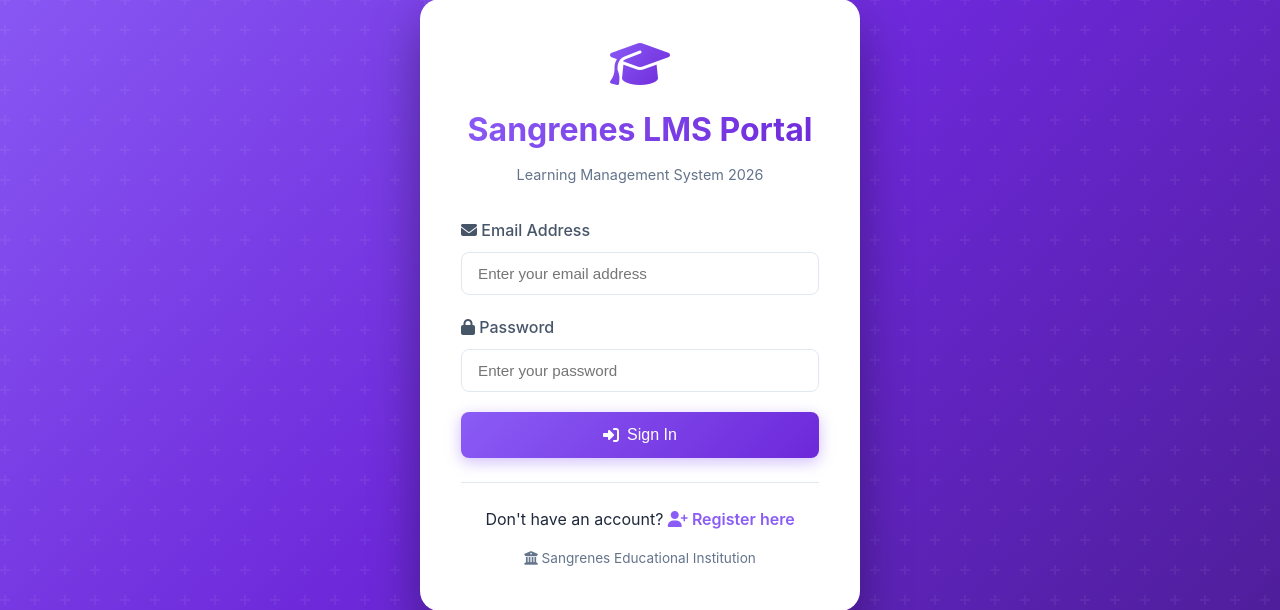
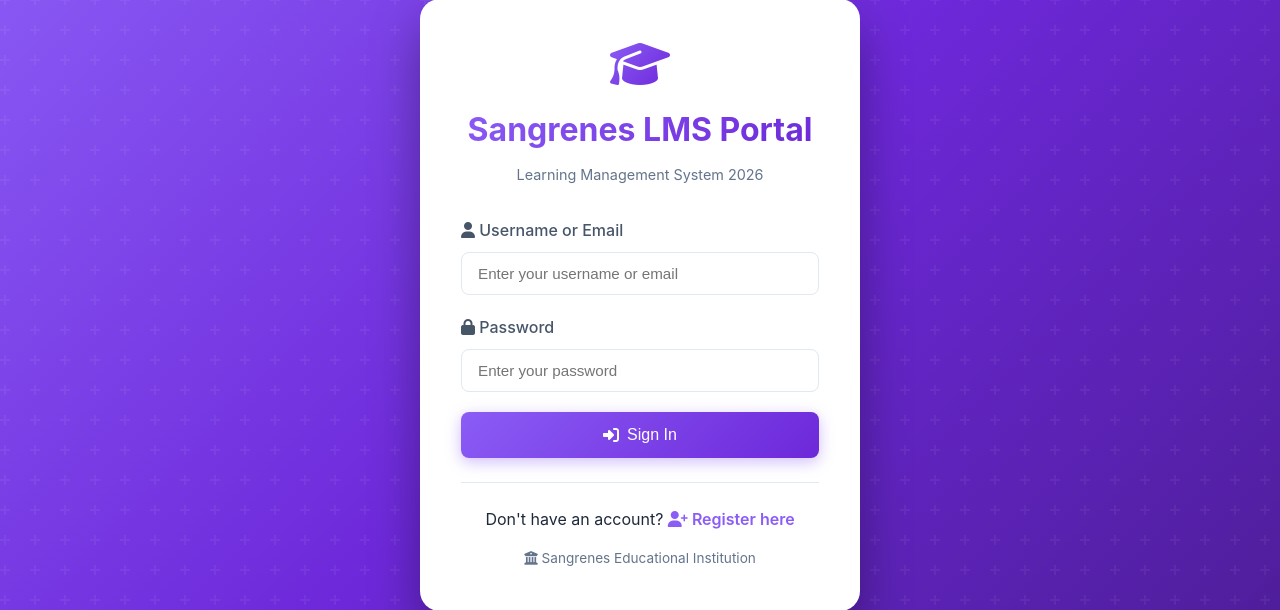
Before and after one commit to emathrixacademy/pup2026, a Flask app: page /login in a window 1280 px wide. Shown: the part 95-705 px from the top of the page. Run offline with Flask 3, Linux system fonts and the light colour scheme; some libraries are stand-ins or nearby versions.

Commit message:
Fix login form to accept username or email
Changed input type from email to text so users can login with plain
usernames (admin, instructor, student) or email addresses.

Co-Authored-By: Claude Opus 4.6 <noreply@anthropic.com>

```diff
--- a/templates/login.html
+++ b/templates/login.html
@@ -52,8 +52,8 @@
 
         <form method="POST" action="{{ url_for('login') }}">
             <div class="form-group">
-                <label for="username"><i class="fas fa-envelope"></i> Email Address</label>
-                <input type="email" id="username" name="username" placeholder="Enter your email address" required>
+                <label for="username"><i class="fas fa-user"></i> Username or Email</label>
+                <input type="text" id="username" name="username" placeholder="Enter your username or email" required>
             </div>
             <div class="form-group">
                 <label for="password"><i class="fas fa-lock"></i> Password</label>
```
